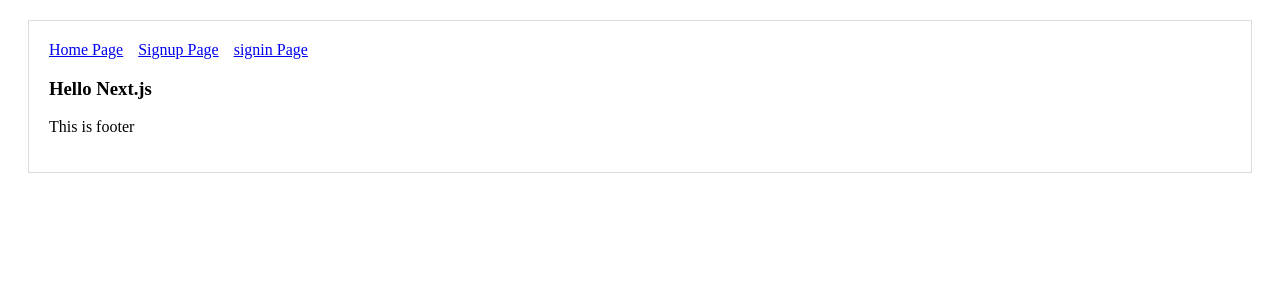
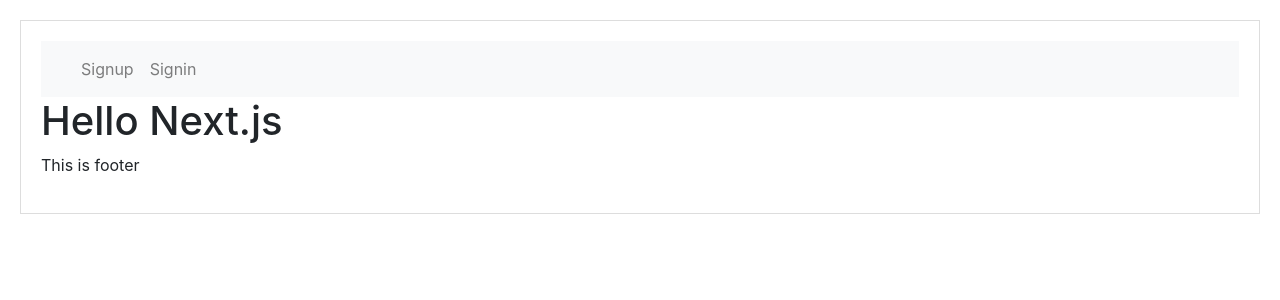
Before and after one commit to mmehdinasiri/EnglishWithMovies, a Next.js app in the folder frontend/: page / in a window 1280 px wide. Shown: the top 300 px of the page. Built offline with nearby package versions, Linux system fonts and the light colour scheme.

Commit message:
add bootstrap and navbar

```diff
--- a/frontend/components/Header.js
+++ b/frontend/components/Header.js
@@ -1,20 +1,44 @@
 import Link from "next/link";
-const linkStyle = {
-  marginRight: 15,
-};
-const Header = () => {
+import React, { useState } from "react";
+import { APP_NAME } from "../config";
+import {
+  Collapse,
+  Navbar,
+  NavbarToggler,
+  Nav,
+  NavItem,
+  NavLink,
+  NavbarBrand,
+} from "reactstrap";
+
+const Header = (props) => {
+  const [isOpen, setIsOpen] = useState(false);
+
+  const toggle = () => setIsOpen(!isOpen);
+
   return (
-    <React.Fragment>
+    <div>
+      <Navbar color="light" light expand="md">
         <Link href="/">
-        <a style={linkStyle}>Home Page</a>
+          <NavbarBrand className="font-weight-bold">{APP_NAME}</NavbarBrand>
         </Link>
+        <NavbarToggler onClick={toggle} />
+        <Collapse isOpen={isOpen} navbar>
+          <Nav className="mr-auto" navbar>
+            <NavItem>
               <Link href="/signup">
-        <a style={linkStyle}>Signup Page</a>
+                <NavLink>Signup</NavLink>
               </Link>
+            </NavItem>
+            <NavItem>
               <Link href="/signin">
-        <a style={linkStyle}>signin Page</a>
+                <NavLink>Signin</NavLink>
               </Link>
-    </React.Fragment>
+            </NavItem>
+          </Nav>
+        </Collapse>
+      </Navbar>
+    </div>
   );
 };
 
--- /dev/null
+++ b/frontend/config.js
@@ -0,0 +1,9 @@
+import getConfig from "next/config";
+
+const { publicRuntimeConfig } = getConfig();
+
+export const API = publicRuntimeConfig.PRODUCTION
+  ? "www.learningEnglishWithMovies.com"
+  : publicRuntimeConfig.API_DEVELOPMENT;
+
+export const APP_NAME = publicRuntimeConfig.APP_NAME;
--- a/frontend/package.json
+++ b/frontend/package.json
@@ -14,6 +14,7 @@
   "dependencies": {
     "next": "^9.3.4",
     "react": "^16.13.1",
-    "react-dom": "^16.13.1"
+    "react-dom": "^16.13.1",
+    "reactstrap": "^8.4.1"
   }
 }
--- /dev/null
+++ b/frontend/pages/_document.js
@@ -0,0 +1,27 @@
+import Document, { Html, Head, Main, NextScript } from "next/document";
+
+class MyDocument extends Document {
+  render() {
+    return (
+      <Html>
+        <head>
+          <meta charSet="UTF-8" />
+          <meta
+            name="viewport"
+            content="width=device-width, initial-scale=1.0"
+          />
+          <link
+            rel="stylesheet"
+            href="https://stackpath.bootstrapcdn.com/bootstrap/4.4.1/css/bootstrap.min.css"
+          />
+        </head>
+        <body>
+          <Main />
+          <NextScript />
+        </body>
+      </Html>
+    );
+  }
+}
+
+export default MyDocument;
--- a/frontend/pages/index.js
+++ b/frontend/pages/index.js
@@ -4,7 +4,7 @@
 const Index = () => {
   return (
     <Layout>
-      <h3>Hello Next.js</h3>
+      <h1>Hello Next.js</h1>
     </Layout>
   );
 };
```
Also changed, not shown: frontend/pages/signin.js (+4 -3 lines), frontend/pages/signup.js (+4 -3 lines), 1 other file (tests, documents, lock files or other folders). Lines whose indentation alone changed are shown as unchanged.
